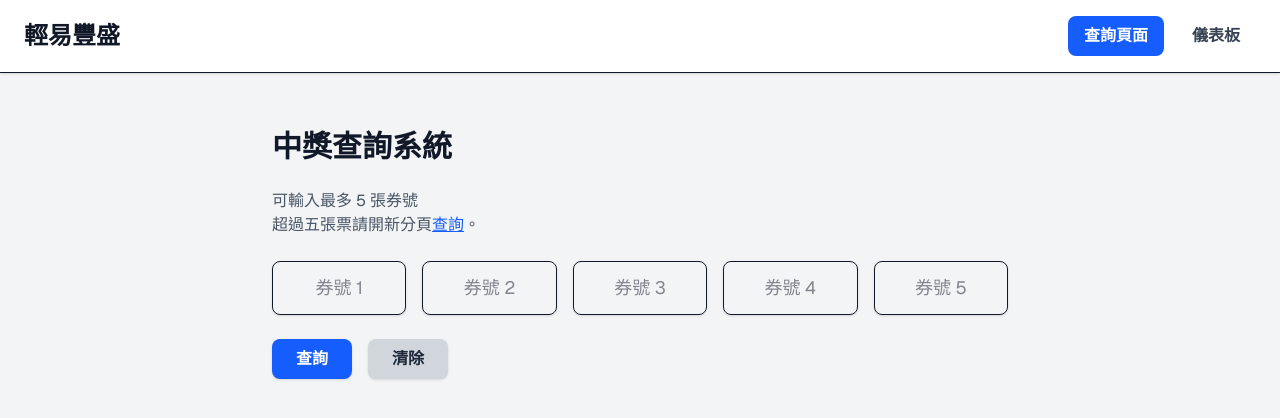
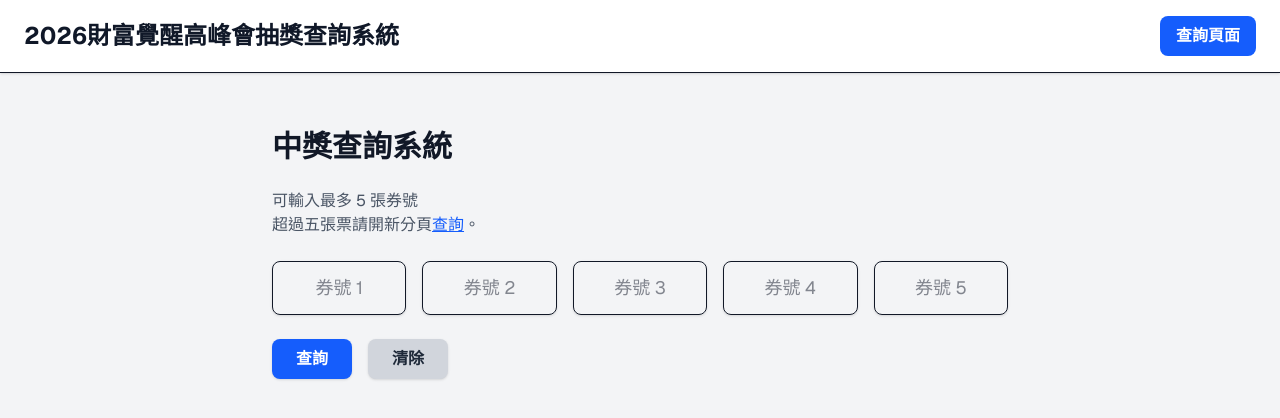
Before and after one commit to easyrichservice-spec/spring-party-lottery, a Next.js app: page /query in a window 1280 px wide. Shown: the top 418 px of the page. Built offline with nearby package versions, Linux system fonts and the light colour scheme.

Commit message:
close dashboard link

```diff
--- a/app/components/Navbar.tsx
+++ b/app/components/Navbar.tsx
@@ -16,13 +16,13 @@ export default function Navbar() {
 
         {/* 左側 Logo */}
         <Link href="/" className="text-2xl font-bold text-gray-900">
-          輕易豐盛
+          2026財富覺醒高峰會抽獎查詢系統
         </Link>
 
         {/* 右側導覽 */}
         <div className="flex gap-3">
           <Link href="/query" className={linkClass("/query")}>查詢頁面</Link>
-          <Link href="/dashboard" className={linkClass("/dashboard")}>儀表板</Link>
+
         </div>
 
       </div>
```
